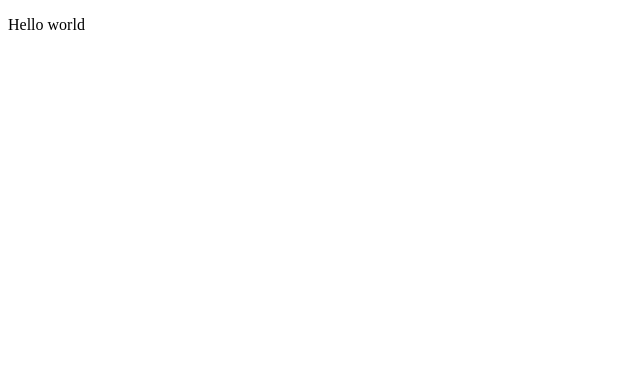
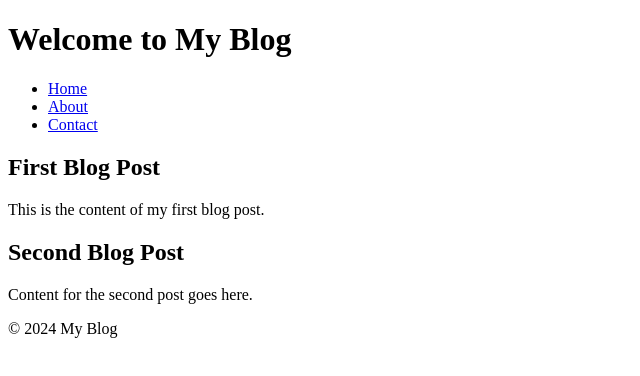
Before and after one commit to derick-macharia/Hello-world, a plain HTML site: page index.html in a window 1280 px wide. Shown: the whole page, without its empty margins (0-640 px from the left). Drawn offline with Linux system fonts and the light colour scheme.

Commit message:
changed project idea

```diff
--- a/index.html
+++ b/index.html
@@ -1,11 +1,35 @@
 <!DOCTYPE html>
-<html lang="en">
-<head>
-    <meta charset="UTF-8">
-    <meta name="viewport" content="width=device-width, initial-scale=1.0">
-    <title>Document</title>
-</head>
-<body>
-    <p>Hello world</p>
-</body>
+<html>
+  <head>
+    <title>My Blog</title>
+  </head>
+  <body>
+    <header>
+      <h1>Welcome to My Blog</h1>
+      <nav>
+        <ul>
+          <li><a href="#home">Home</a></li>
+          <li><a href="#about">About</a></li>
+          <li><a href="#contact">Contact</a></li>
+        </ul>
+      </nav>
+    </header>
+
+    <main>
+      <section id="blog-posts">
+        <article>
+          <h2>First Blog Post</h2>
+          <p>This is the content of my first blog post.</p>
+        </article>
+        <article>
+          <h2>Second Blog Post</h2>
+          <p>Content for the second post goes here.</p>
+        </article>
+      </section>
+    </main>
+
+    <footer>
+      <p>&copy; 2024 My Blog</p>
+    </footer>
+  </body>
 </html>
```
